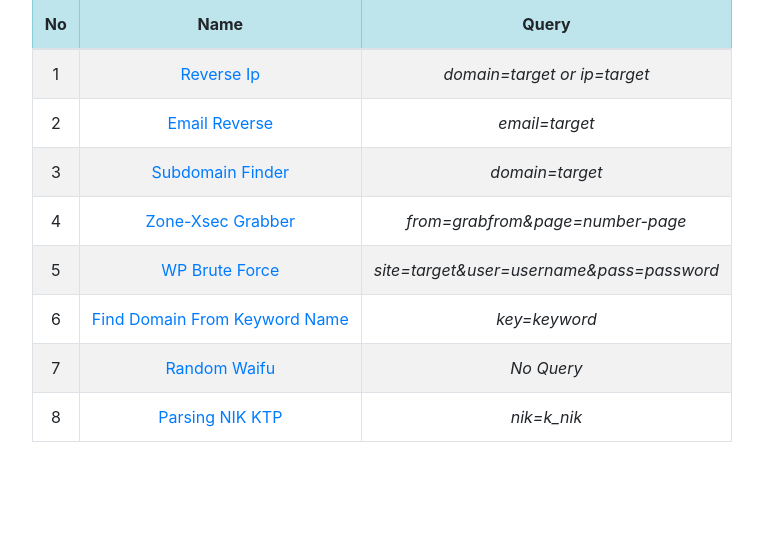
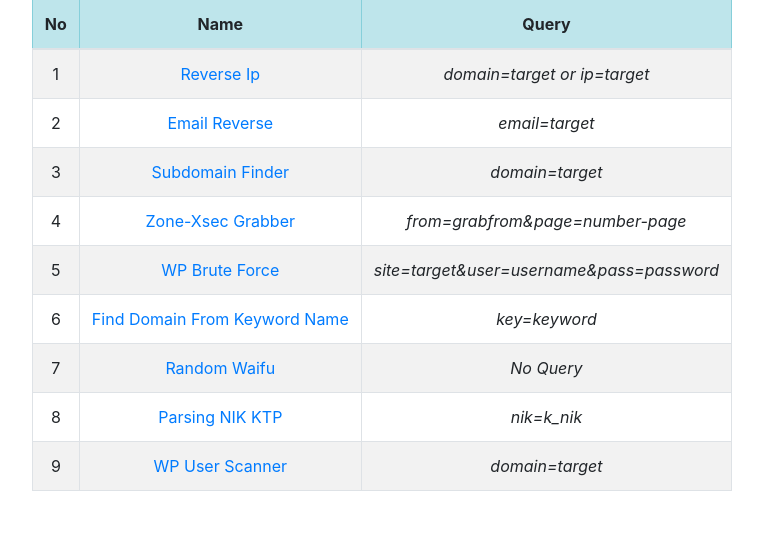
Before and after one commit to dmzhari/free-api, a PHP site: page / in a window 1280 px wide. Shown: the part 111-652 px from the top of the page, without its empty margins (258-1021 px from the left). Run offline with PHP 8.4, Linux system fonts and the light colour scheme.

Commit message:
Update index.php

```diff
--- a/index.php
+++ b/index.php
@@ -76,6 +76,11 @@
                                     <td><a href="nik/nik-parse?nik=3217090206030006" target="_blank">Parsing NIK KTP</a></td>
                                     <td class="font-italic">nik=k_nik</td>
                                 </tr>
+                                <tr>
+                                    <td>9</td>
+                                    <td><a href="wpuser-api?domain=https://myscada.org" target="_blank">WP User Scanner</a></td>
+                                    <td class="font-italic">domain=target</td>
+                                </tr>
                             </tbody>
                         </table>
                     </div>
```
